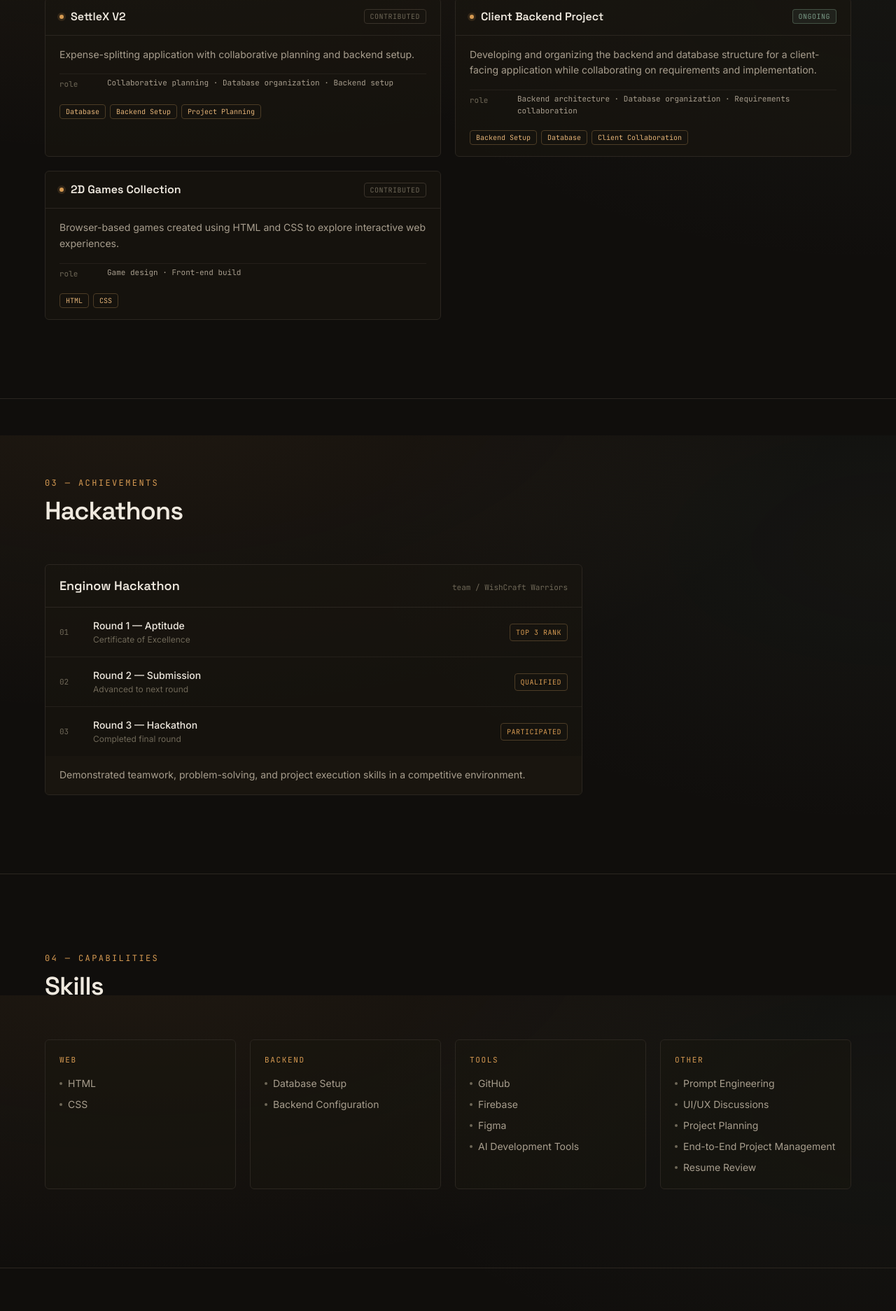
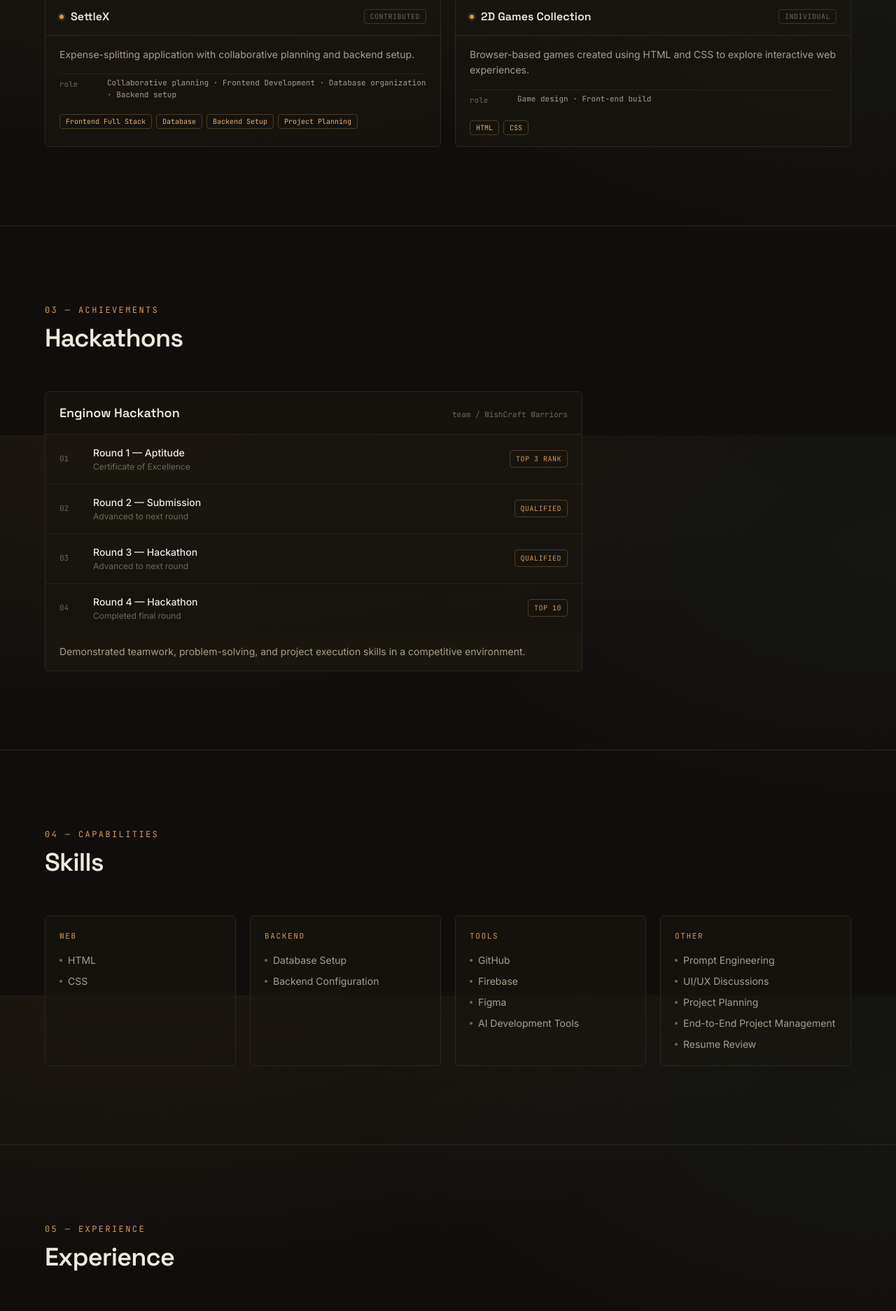
Before and after one commit to Penguin-boss/Sankeerth-Portfolio, a Next.js app: page / in a window 1280 px wide. Shown: the part 1778-3651 px from the top of the page at 70% size. Built offline with nearby package versions, Linux system fonts and the light colour scheme.

Commit message:
Update portfolio.ts

```diff
--- a/src/data/portfolio.ts
+++ b/src/data/portfolio.ts
@@ -37,39 +37,30 @@ export const projects: Project[] = [
     status: "Contributed",
     description:
       "Career guidance platform with resume analysis and personalized recommendations.",
-    role: ["Backend planning", "Database organization", "UI discussions", "AI-assisted workflows"],
-    stack: ["Backend Setup", "Database", "AI Dev Tools", "UI/UX Discussion"],
+    role: ["Frontend Developer", "Backend planning", "Database organization", "UI discussions", "AI-assisted workflows"],
+    stack: ["Frontend Full Stack", "Backend Setup", "Database", "AI Dev Tools", "UI/UX Discussion"],
   },
   {
     id: "desi-drip",
     name: "Desi-Drip",
-    status: "Contributed",
+    status: "Individual",
     description:
       "Fashion-focused application designed to help users explore styling ideas and recommendations.",
-    role: ["Project setup", "Backend configuration", "Testing"],
-    stack: ["Backend Configuration", "Project Setup", "Testing"],
+    role: ["Project setup", "Frontend Developer", "Backend configuration", "Testing"],
+    stack: ["Frontend Full Stack", "Backend Configuration", "Project Setup", "Testing"],
   },
   {
-    id: "settlex-v2",
-    name: "SettleX V2",
+    id: "settlex",
+    name: "SettleX",
     status: "Contributed",
     description: "Expense-splitting application with collaborative planning and backend setup.",
-    role: ["Collaborative planning", "Database organization", "Backend setup"],
-    stack: ["Database", "Backend Setup", "Project Planning"],
-  },
-  {
-    id: "client-backend",
-    name: "Client Backend Project",
-    status: "Ongoing",
-    description:
-      "Developing and organizing the backend and database structure for a client-facing application while collaborating on requirements and implementation.",
-    role: ["Backend architecture", "Database organization", "Requirements collaboration"],
-    stack: ["Backend Setup", "Database", "Client Collaboration"],
+    role: ["Collaborative planning","Frontend Development", "Database organization", "Backend setup"],
+    stack: ["Frontend Full Stack", "Database", "Backend Setup", "Project Planning"],
   },
   {
     id: "2d-games",
     name: "2D Games Collection",
-    status: "Contributed",
+    status: "Individual",
     description: "Browser-based games created using HTML and CSS to explore interactive web experiences.",
     role: ["Game design", "Front-end build"],
     stack: ["HTML", "CSS"],
@@ -82,7 +73,8 @@ export const hackathon = {
   rounds: [
     { label: "Round 1 — Aptitude", result: "Top 3 Rank", note: "Certificate of Excellence" },
     { label: "Round 2 — Submission", result: "Qualified", note: "Advanced to next round" },
-    { label: "Round 3 — Hackathon", result: "Participated", note: "Completed final round" },
+    { label: "Round 3 — Hackathon", result: "Qualified", note: "Advanced to next round" },
+    { label: "Round 4 — Hackathon", result: "Top 10", note: "Completed final round" },
   ],
   summary:
     "Demonstrated teamwork, problem-solving, and project execution skills in a competitive environment.",
@@ -107,10 +99,10 @@ export const skillGroups = [
 export const experience = [
   {
     id: "client-backend",
-    title: "Backend & Database — Client Project",
+    title: "Backend & Database — Collabration Project",
     period: "Ongoing",
     description:
-      "Developing and organizing the backend and database structure for a client-facing application, collaborating on requirements and implementation.",
+      "Developing and organizing the backend and database structure for a application, collaborating on requirements and implementation.",
   },
   {
     id: "hackathon",
@@ -122,9 +114,9 @@ export const experience = [
   {
     id: "projects",
     title: "Independent & Collaborative Projects",
-    period: "VersaCareer AI · Desi-Drip · SettleX V2 · 2D Games",
+    period: "VersaCareer AI · Desi-Drip · SettleX · 2D Games",
     description:
-      "Contributed to backend planning, database organization, UI/UX discussions, testing, and AI-assisted development workflows across multiple project builds.",
+      "Contributed to forntend developing, backend planning, database organization, UI/UX discussions, testing, and AI-assisted development workflows across multiple project builds.",
   },
 ];
 
```
